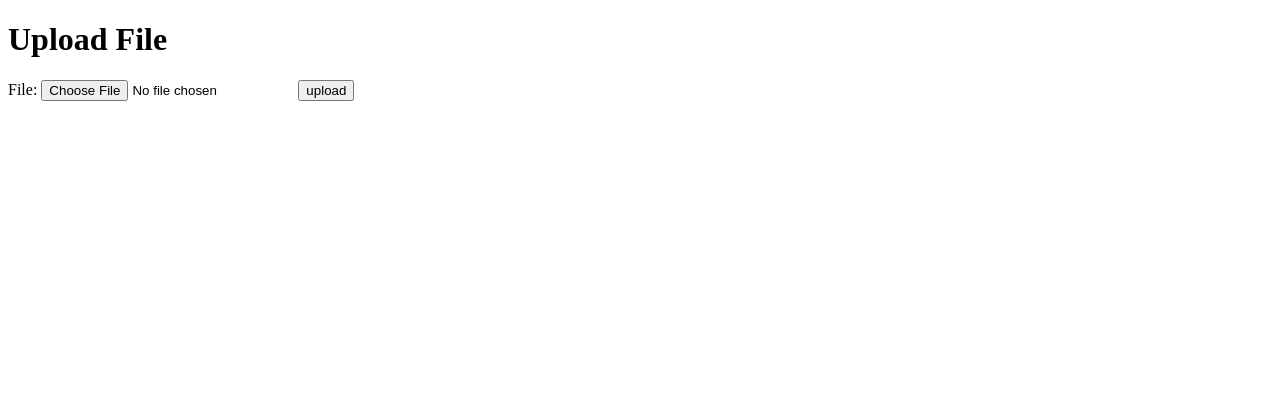
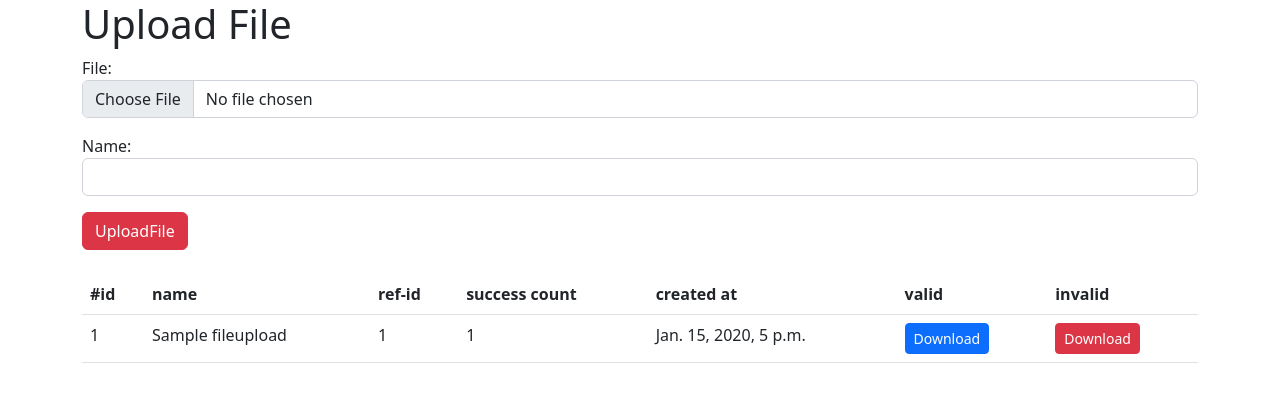
Before and after one commit to hunzo/django-csv-upload, a Django app: page / in a window 1280 px wide. Shown: the top 402 px of the page. Run offline with Django 4.2, Linux system fonts and the light colour scheme; tables that the repository leaves empty hold one stand-in row (values such as "Sample post").

Commit message:
update table relational

```diff
--- a/core/settings.py
+++ b/core/settings.py
@@ -107,7 +107,7 @@ AUTH_PASSWORD_VALIDATORS = [
 
 LANGUAGE_CODE = 'en-us'
 
-TIME_ZONE = 'UTC'
+TIME_ZONE = 'Asia/Bangkok'
 
 USE_I18N = True
 
--- a/templates/base.html
+++ b/templates/base.html
@@ -1,13 +1,30 @@
 <!DOCTYPE html>
 <html lang="en">
+
 <head>
     <meta charset="UTF-8">
     <meta http-equiv="X-UA-Compatible" content="IE=edge">
     <meta name="viewport" content="width=device-width, initial-scale=1.0">
+    <link href="https://cdn.jsdelivr.net/npm/bootstrap@5.2.0-beta1/dist/css/bootstrap.min.css" rel="stylesheet"
+        integrity="sha384-0evHe/X+R7YkIZDRvuzKMRqM+OrBnVFBL6DOitfPri4tjfHxaWutUpFmBp4vmVor" crossorigin="anonymous">
+    <script src="https://cdn.jsdelivr.net/npm/bootstrap@5.2.0-beta1/dist/js/bootstrap.bundle.min.js"
+        integrity="sha384-pprn3073KE6tl6bjs2QrFaJGz5/SUsLqktiwsUTF55Jfv3qYSDhgCecCxMW52nD2"
+        crossorigin="anonymous"></script>
+
     <title>Document</title>
 </head>
+
 <body>
-    {% block content %} {% endblock %}
+    <div class="container">
+        {% block content %} {% endblock %}
+    </div>
+    <script src="https://cdn.jsdelivr.net/npm/@popperjs/core@2.11.5/dist/umd/popper.min.js"
+        integrity="sha384-Xe+8cL9oJa6tN/veChSP7q+mnSPaj5Bcu9mPX5F5xIGE0DVittaqT5lorf0EI7Vk"
+        crossorigin="anonymous"></script>
+    <script src="https://cdn.jsdelivr.net/npm/bootstrap@5.2.0-beta1/dist/js/bootstrap.min.js"
+        integrity="sha384-kjU+l4N0Yf4ZOJErLsIcvOU2qSb74wXpOhqTvwVx3OElZRweTnQ6d31fXEoRD1Jy"
+        crossorigin="anonymous"></script>
 
 </body>
+
 </html>
--- a/templates/index.html
+++ b/templates/index.html
@@ -2,11 +2,37 @@
 
 {% block content %}
 <h1>{{ title }}</h1>
-<div>
+<div class="mt-2">
     <form action="" method="post" enctype="multipart/form-data">
         {% csrf_token %}
-        {{ form.as_table }}
-        <button type="submit">upload</button>
+        {{ form.as_p }}
+        <button type="submit" class="btn btn-danger">UploadFile</button>
     </form>
 </div>
+<div class="mt-4">
+    <table class="table">
+        <thead>
+            <th>#id</th>
+            <th>name</th>
+            <th>ref-id</th>
+            <th>success count</th>
+            <th>created at</th>
+            <th>valid</th>
+            <th>invalid</th>
+        </thead>
+        <tbody>
+            {% for idx, file in file_upload %}
+            <tr>
+                <td>{{ idx|add:"1" }}</td>
+                <td>{{ file.name }}</td>
+                <td>{{ file.ref_id }}</td>
+                <td>{{ file.count }}</td>
+                <td>{{ file.created_at }}</td>
+                <td><a class="btn btn-primary btn-sm" href="{% url 'valid_download' %}?id={{ file.ref_id }}">Download</td>
+                <td><a class="btn btn-danger btn-sm" href="{% url 'invalid_download' %}?id={{ file.ref_id }}">Download</a></td>
+            </tr>
+            {% endfor %}
+        </tbody>
+    </table>
+</div>
 {% endblock %}
--- a/uploadfile/forms.py
+++ b/uploadfile/forms.py
@@ -3,7 +3,8 @@ from .models import ErrorLogUpload, FileUpload
 
 
 class UploadForm(forms.Form):
-    file = forms.FileField()
+    file = forms.FileField(widget=forms.FileInput(attrs={"class" : "form-control"}))
+    name = forms.CharField(max_length=50, widget=forms.TextInput(attrs={"class": "form-control"}))
 
 
 class ErrorUploadForm(forms.ModelForm):
--- a/uploadfile/models.py
+++ b/uploadfile/models.py
@@ -1,16 +1,28 @@
 from django.db import models
+from django.contrib.auth.models import User
 
 # Create your models here.
 
 
 class ErrorLogUpload(models.Model):
+    ref_id = models.CharField(max_length=50)
     line = models.IntegerField()
     email = models.CharField(max_length=50)
-    message = models.TextField()
+    error_message = models.TextField()
+
+    def __str__(self):
+        return self.ref_id
 
 
 class FileUpload(models.Model):
     name = models.CharField(max_length=50)
+    author = models.ForeignKey(User, on_delete=models.CASCADE)
     content = models.TextField()
     count = models.IntegerField()
     error = models.ManyToManyField(ErrorLogUpload, blank=True)
+    ref_id = models.CharField(max_length=50)
+    created_at = models.DateTimeField(auto_now_add=True)
+    updated_at = models.DateTimeField(auto_now_add=True)
+
+    def __str__(self):
+        return self.name
--- a/uploadfile/urls.py
+++ b/uploadfile/urls.py
@@ -1,5 +1,8 @@
 from django.urls import path
-from .views import home
+from .views import home, valid_generate_csv, invalid_generate_csv
+
 urlpatterns = [
-    path("", home, name="home")
+    path("", home, name="home"),
+    path("download/valid", valid_generate_csv, name="valid_download"),
+    path("download/invalid", invalid_generate_csv, name="invalid_download")
 ]
--- a/uploadfile/views.py
+++ b/uploadfile/views.py
@@ -1,19 +1,24 @@
-from pprint import pprint
+import json
+from django.http import HttpResponse
 from django.shortcuts import redirect, render
+
 from .forms import UploadForm
-from .lib import handle_file_upload, validate_email
-from pprint import pprint
+from .lib import handle_file_upload, upload_email_validation, create_csv_file
+from .models import FileUpload, ErrorLogUpload
+
+import uuid
 
 # Create your views here.
 
 
 def home(request):
-    content  = []
+    field_ok = []
     if request.method == "POST":
         myForm = UploadForm(request.POST, request.FILES)
         if myForm.is_valid():
             print("is_valid")
             f = request.FILES["file"]
+            upload_name = request.POST.get("name")
             file = handle_file_upload(f)
 
             # clean \r\n
@@ -22,15 +27,16 @@ def home(request):
             lines = [i for i in lines if i]
 
             # check field
-            fcheck = []
+            field_error = []
             for idx, line in enumerate(lines):
                 field = line.split(",")
                 if len(field) > 1:
-                    fcheck.append({
+                    field_error.append({
                         "line": idx,
                         "content": field
                     })
                     continue
+
                 # if len(field) > 1:
                 #     fcheck.append(f"invalid format line number: {idx+1}")
                     # messages.error(request, f"invalid csv format at line num: {idx + 1}")
@@ -40,16 +46,65 @@ def home(request):
                 #     messages.error(request, f"invalid csv format at line num: zzzzzz")
                     # return redirect("import-file")
 
-                content.append(field[0])
+                field_ok.append(field[0])
 
-            pprint(fcheck)
+            is_email_valid = upload_email_validation(field_ok)
+
+            ref_id = uuid.uuid4()
+
+            upload = FileUpload()
+            upload.content = is_email_valid["valid"]
+            upload.count = len(is_email_valid["valid"])
+            upload.author = request.user
+            upload.name = upload_name
+            upload.ref_id = ref_id
+
+            upload.save()
+            u = FileUpload.objects.get(ref_id=ref_id)
+            for e in is_email_valid["invalid"]:
+                u.error.create(
+                    ref_id=ref_id,
+                    line=e["line"],
+                    email=e["email"],
+                    error_message=e["error_message"],
+                )
 
         return redirect("home")
 
     myForm = UploadForm()
+    fileUpload = FileUpload.objects.all().order_by("-created_at")
 
     context = {
         "form": myForm,
-        "title": "Upload File"
+        "title": "Upload File",
+        "file_upload": enumerate(fileUpload)
     }
     return render(request, "index.html", context)
+
+
+def valid_generate_csv(request):
+    refId = request.GET.get("id")
+
+    fileSet = FileUpload.objects.filter(ref_id=refId)
+    temp = eval(fileSet[0].content)
+    res = create_csv_file({"valid": temp}, "valid")
+
+    return res
+
+
+def invalid_generate_csv(request):
+    refId = request.GET.get("id")
+
+    fileSet = ErrorLogUpload.objects.filter(ref_id=refId)
+    tempList = []
+
+    for i in fileSet.all():
+        temp = {}
+        temp["line"] = i.line
+        temp["email"] = i.email
+        temp["error_message"] = i.error_message
+        tempList.append(temp)
+
+    res = create_csv_file({"invalid": tempList}, "invalid")
+
+    return res
```
Also changed, not shown: uploadfile/admin.py (+8 -2 lines), uploadfile/lib.py (+15 -6 lines), db.sqlite3, uploadfile/migrations/0001_initial.py.
